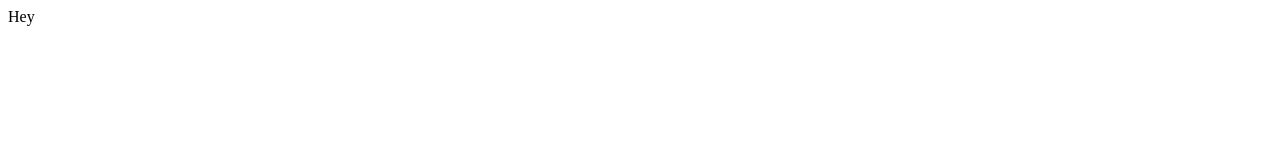
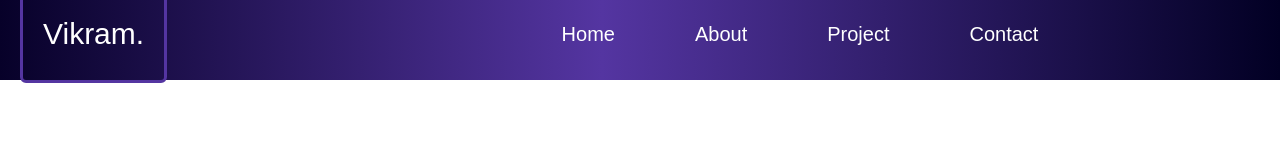
Before and after one commit to Vikram-Kumar12/Portfolio-Project, a plain HTML site: page index.html in a window 1280 px wide. Drawn offline with nearby package versions, Linux system fonts and the light colour scheme.

Commit message:
First Day : Navbar Completed

```diff
--- a/index.html
+++ b/index.html
@@ -4,8 +4,51 @@
     <meta charset="UTF-8">
     <meta name="viewport" content="width=device-width, initial-scale=1.0">
     <title>Porfolio</title>
+    <link
+    href="https://cdn.jsdelivr.net/npm/remixicon@4.5.0/fonts/remixicon.css"
+    rel="stylesheet"
+/>
+    <script src="https://cdn.tailwindcss.com"></script>
 </head>
 <body>
-    Hey
+    <div style="
+    background:linear-gradient(90deg, rgba(7,1,41,1) 0%, rgba(84,53,161,1) 47%, rgba(2,0,36,1) 100%); font-family: Moranga, sans-serif" class="w-full text-white">
+        <div class="w-full">
+            <!-- Navbar  -->
+            <div class="w-full h-[12vh] sm:h-[10vh] ">
+
+                <div class="flex items-center justify-between relative">
+
+                    <h1 class="absolute sm:left-5 left-3 border-[3px] border-[#5435A1] px-5 py-7 text-3xl rounded-md mt-5 cursor-pointer hover:bg-[#5435A1]">
+                    Vikram.
+                    </h1>
+
+                    <!--  Mobile Menu Icon  -->
+                    <span class="sm:hidden px-5 py-3 mt-5 rounded-md border cursor-pointer ml-[80%]">
+                    <i class="ri-menu-line "></i>
+                    </span>
+
+                    <!-- for desktop -->
+                    <div class="mt-5 hidden sm:block w-full ">
+                        <div class="flex items-center justify-center gap-20 ml-[25%]">
+                            <button class=" text-xl hover:scale-105 duration-200">
+                                Home
+                            </button>
+                            <button class="text-xl hover:scale-105 duration-200 ">
+                                About
+                            </button>
+                            <button class="text-xl hover:scale-105 duration-200 ">
+                                Project
+                            </button>
+                            <button class="text-xl hover:scale-105 duration-200 ">
+                                Contact
+                            </button>
+                        </div>
+                    </div>
+
+                <div>
+            </div>
+        </div>
+    </div>
 </body>
 </html>
```
